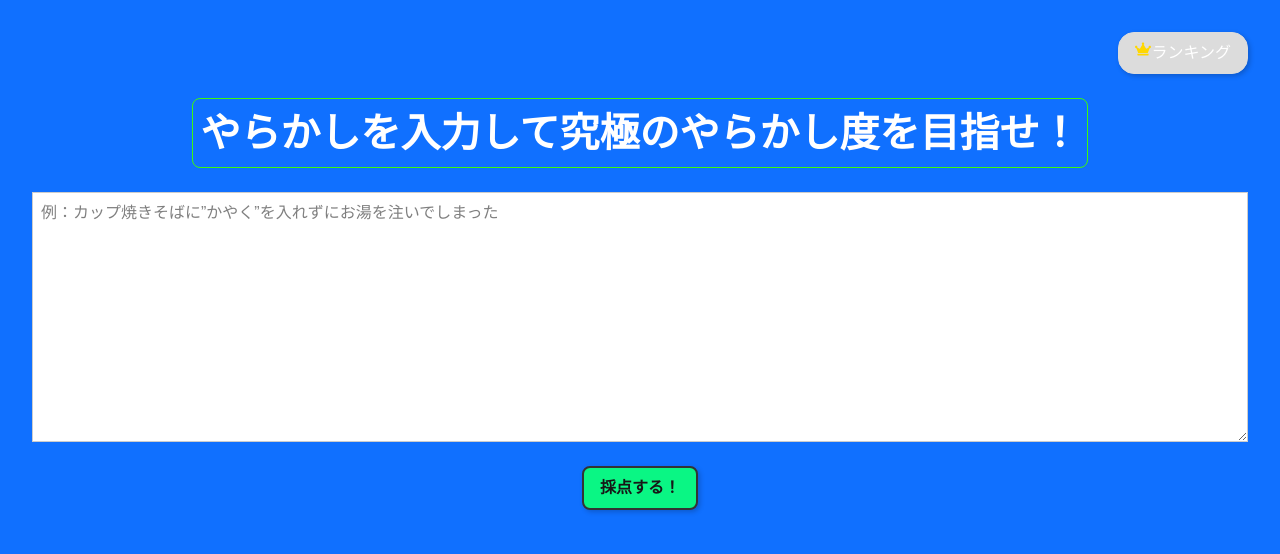
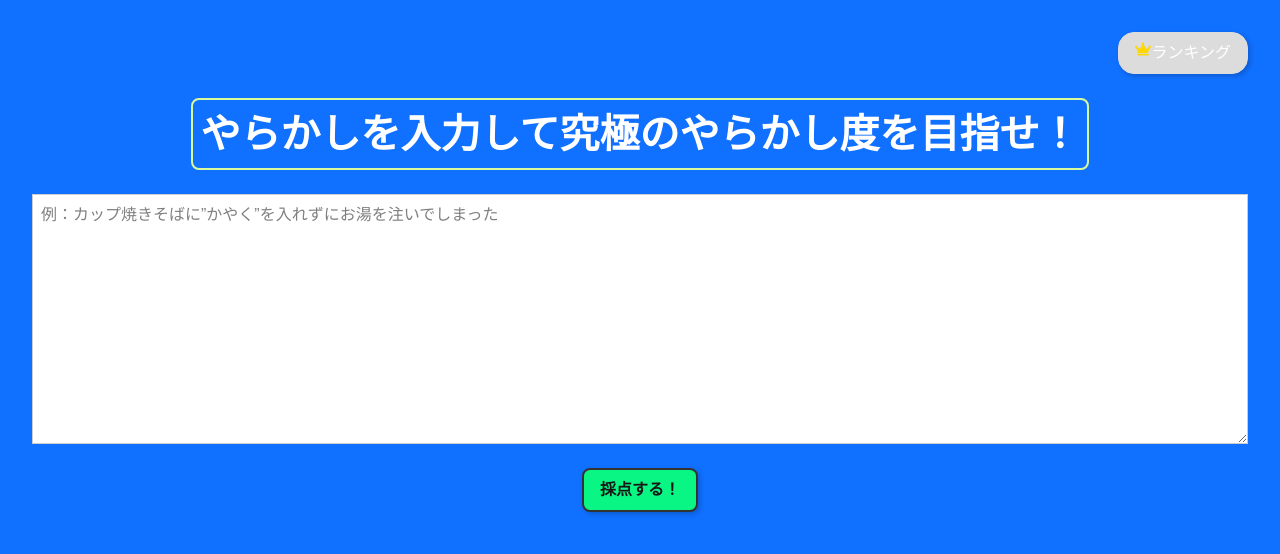
Before and after one commit to Po372/demo-app, a Next.js app: page / in a window 1280 px wide. Shown: the top 554 px of the page. Built offline with nearby package versions, Linux system fonts and the light colour scheme.

Commit message:
2pxにしました

```diff
--- a/features/Home/Headline.tsx
+++ b/features/Home/Headline.tsx
@@ -7,7 +7,7 @@ function Headline() {
       style={{
         display: "inline-block",
         padding: "0.25rem 0.5rem",
-        border: "1px solid rgb(61, 248, 14)",
+        border: "2px solid #d9f99d",
         borderRadius: "0.5rem",
       }}
     >
```
